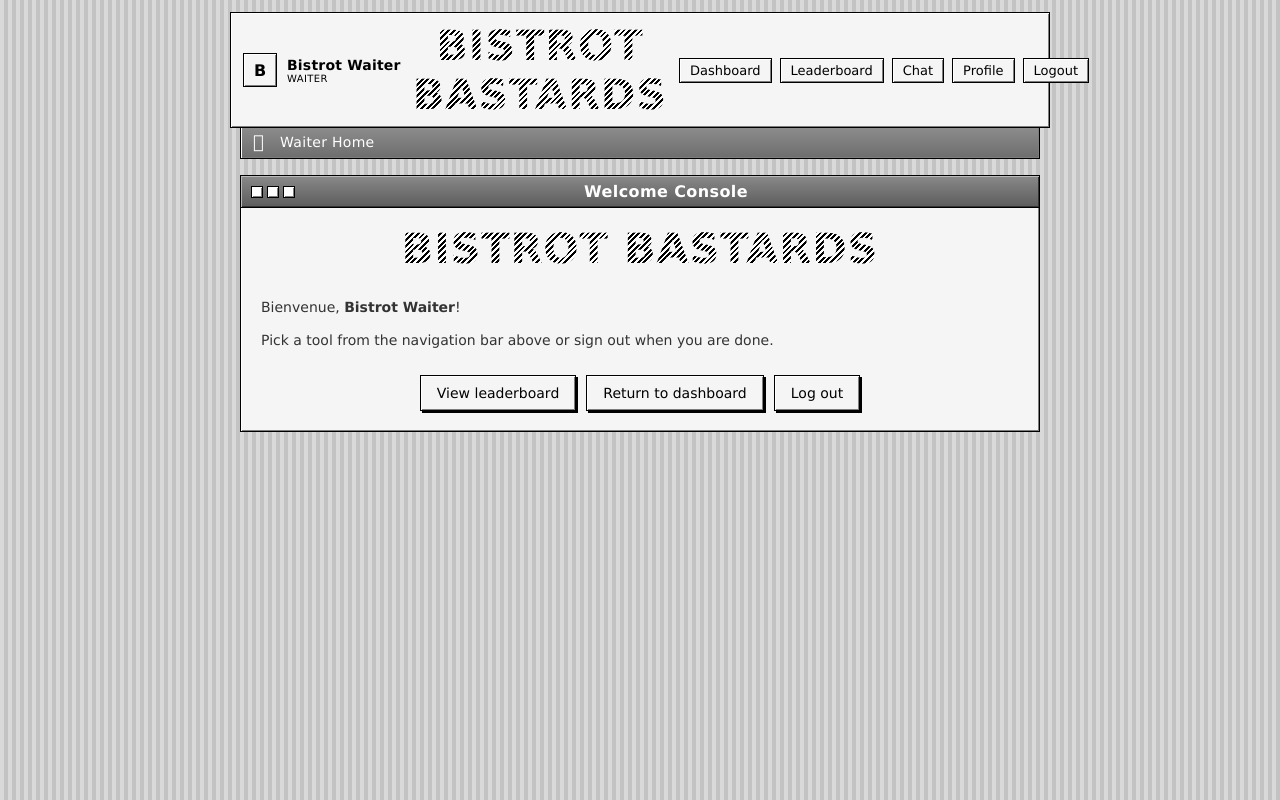
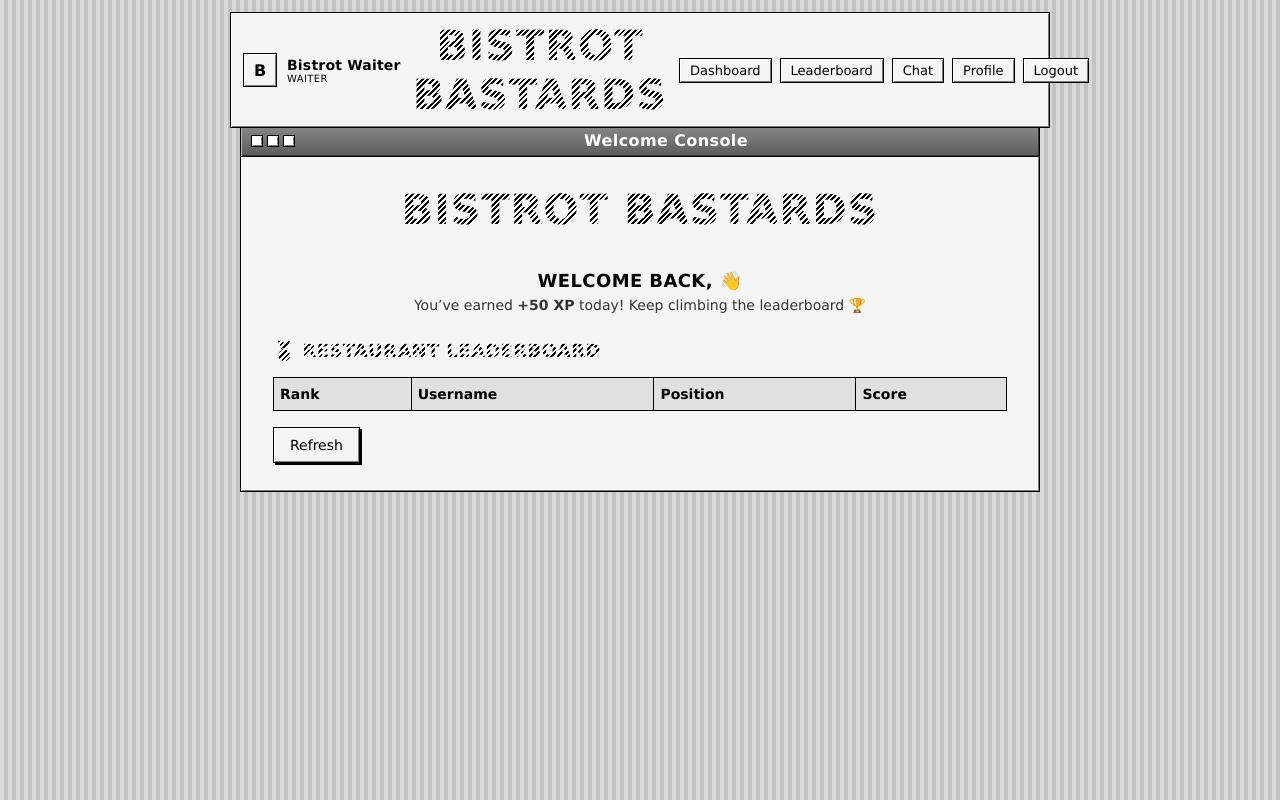
Before and after one commit to thediningdispatch/bistrotbastards, a plain HTML site: page index_waiter.html in a window 1280 px wide. Drawn offline with Linux system fonts and the light colour scheme; no server answers.

Commit message:
refactor(ui): simplify waiter home, remove duplicate logo, fun welcome message, leaderboard only

```diff
--- a/index_waiter.html
+++ b/index_waiter.html
@@ -7,64 +7,110 @@
   <title>Waiter Home — Bistrot Bastards</title>
   <meta name="description" content="Welcome back to the Bistrot Bastards waiter console." />
   <link rel="stylesheet" href="system7.css" />
+  <style>
+    .waiter-home {
+      padding: 28px 32px;
+      display: flex;
+      flex-direction: column;
+      gap: 20px;
+    }
+
+    .waiter-home #navHost .top-nav {
+      margin: -12px 0 12px;
+      width: 100%;
+    }
+
+    .waiter-home #navHost .top-nav .nav-links {
+      display: flex;
+      flex-wrap: wrap;
+      gap: 8px;
+      justify-content: center;
+    }
+
+    .waiter-home .intro {
+      display: flex;
+      flex-direction: column;
+      gap: 4px;
+      text-align: center;
+    }
+
+    .waiter-home .intro h2 {
+      margin: 0;
+      font-size: 18px;
+    }
+
+    .waiter-home .intro .subtitle {
+      margin: 0;
+      font-size: 14px;
+      color: var(--muted);
+    }
+
+    .leaderboard-home {
+      margin-top: 12px;
+      display: flex;
+      flex-direction: column;
+      gap: 12px;
+    }
+
+    .leaderboard-home table {
+      width: 100%;
+    }
+  </style>
 </head>
 <body>
   <div class="desktop">
-    <div class="menu-bar">
-      <span class="menu-item menu-apple"></span>
-      <span class="menu-item">Waiter Home</span>
-    </div>
-
     <div class="window">
       <div class="title-bar">
         <div class="window-controls"><span></span><span></span><span></span></div>
         <span class="title-text">Welcome Console</span>
       </div>
 
-      <div class="window-body" id="app">
+      <div class="window-body waiter-home" id="app">
         <h1 class="logo-text">Bistrot Bastards</h1>
-        <p>Bienvenue, <strong id="welcomeUsername">—</strong>!</p>
-        <p>Pick a tool from the navigation bar above or sign out when you are done.</p>
 
-        <div class="actions">
-          <a class="btn" href="leaderboard.html">View leaderboard</a>
-          <a class="btn" href="dashboard.html">Return to dashboard</a>
-          <a class="btn" id="logoutBtn" href="#">Log out</a>
+        <div id="navHost"></div>
+
+        <div class="intro">
+          <h2>Welcome back, <span id="waiterName"></span> 👋</h2>
+          <p class="subtitle">You’ve earned <strong>+50 XP</strong> today! Keep climbing the leaderboard 🏆</p>
         </div>
+
+        <section id="leaderboard" class="leaderboard-home">
+          <h2>🏅 Restaurant Leaderboard</h2>
+          <table id="leaderboardTable">
+            <thead>
+              <tr>
+                <th>Rank</th>
+                <th>Username</th>
+                <th>Position</th>
+                <th>Score</th>
+              </tr>
+            </thead>
+            <tbody></tbody>
+          </table>
+          <button class="btn" id="refreshLeaderboard">Refresh</button>
+        </section>
       </div>
     </div>
   </div>
 
   <script type="module" src="main.js"></script>
-  <script type="module">
-    import { auth } from './firebase.js';
+  <script type="module" src="auth-guard.js"></script>
+  <script type="module" src="leaderboard.js"></script>
+  <script>
+    window.__bb_redirecting = window.__bb_redirecting || false;
 
-    const usernameTarget = document.getElementById('welcomeUsername');
-    const logoutBtn = document.getElementById('logoutBtn');
-
-    function renderUsername() {
-      const user = window.appState?.user || {};
-      if (usernameTarget) {
-        usernameTarget.textContent = user.username || 'there';
-      }
+    const navHost = document.getElementById('navHost');
+    const navElement = document.querySelector('.top-nav');
+    if (navHost && navElement) {
+      navHost.appendChild(navElement);
     }
 
-    async function handleLogout(event) {
-      event.preventDefault();
-      try {
-        await auth.signOut();
-      } catch (error) {
-        console.warn('Sign-out warning:', error);
-      }
-      localStorage.removeItem('bb_user');
-      window.location.href = 'login.html';
-    }
-
-    renderUsername();
-    if (logoutBtn) {
-      logoutBtn.addEventListener('click', handleLogout);
+    const userData = JSON.parse(localStorage.getItem('bb_user') || '{}');
+    const nameTarget = document.getElementById('waiterName');
+    if (userData.username && nameTarget) {
+      nameTarget.textContent = (userData.username || '').toUpperCase();
     }
   </script>
-  <script type="module" src="auth-guard.js"></script>
 </body>
 </html>
```
